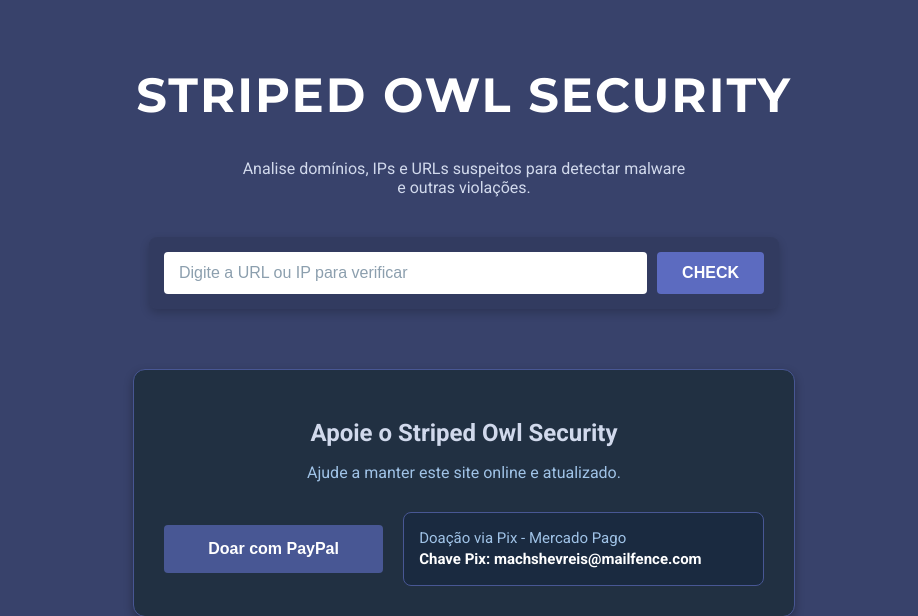
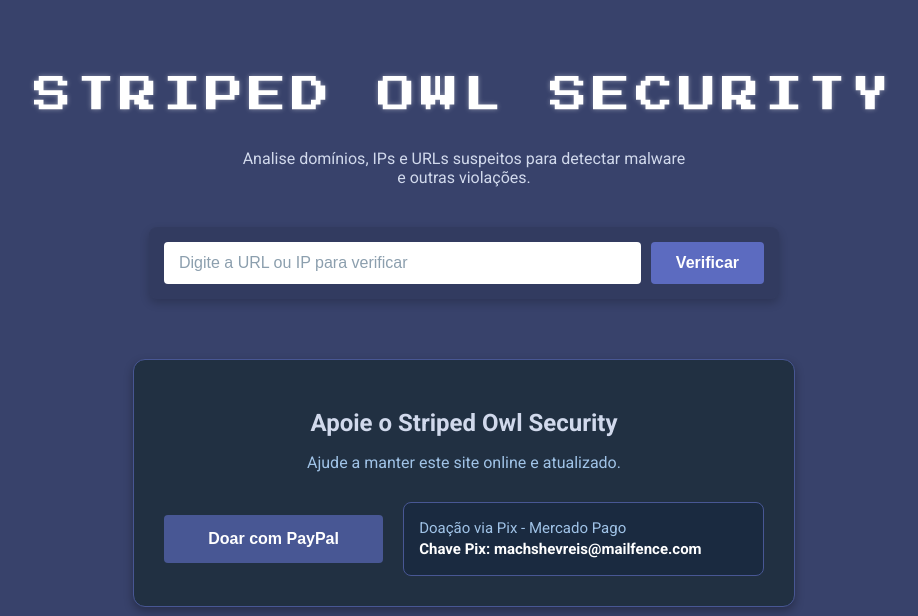
Before and after one commit to FFReis23/stripedowlsecurity, a Flask app: page / in a window 1280 px wide. Shown: the top 616 px of the page, without its empty margins (176-1094 px from the left). Run offline with Flask 3, Linux system fonts and the light colour scheme.

Commit message:
Update index.html

```diff
--- a/templates/index.html
+++ b/templates/index.html
@@ -5,7 +5,7 @@
     <meta name="viewport" content="width=device-width, initial-scale=1" />
     <title>Striped Owl Security</title>
 
-    <link href="https://fonts.googleapis.com/css2?family=Montserrat:wght@700&family=Roboto:wght@400;700&display=swap" rel="stylesheet">
+    <link href="https://fonts.googleapis.com/css2?family=Press+Start+2P&family=Roboto:wght@400;700&display=swap" rel="stylesheet">
 
     <style>
         /* Cor de fundo principal: Azul/Roxo Escuro da imagem */
@@ -29,25 +29,27 @@
             padding: 40px 20px;
         }
 
-        /* --- Seção de Título e Busca (Adaptada ao novo esquema de cores) --- */
+        /* --- Seção de Título e Busca --- */
         .header {
             text-align: center;
             margin-bottom: 25px;
         }
 
         h1 {
-            font-family: 'Montserrat', sans-serif;
-            font-size: 48px;
-            font-weight: 700;
-            /* Cor do título (mantido branco ou levemente claro) */
+            /* ESTILO HACKER APLICADO AQUI */
+            font-family: 'Press Start 2P', cursive;
+            font-size: 38px; /* Ajustado para a fonte Press Start 2P */
+            font-weight: 400;
+            /* Cor do título mantida branca */
             color: #ffffff;
-            letter-spacing: 2px;
+            letter-spacing: 5px; /* Aumentado o espaçamento */
             margin: 0;
+            text-shadow: 0 0 5px rgba(255, 255, 255, 0.4); /* Leve brilho branco */
         }
 
         .description-phrase {
             font-size: 16px;
-            color: #d1d9ec; /* Azul muito claro para o texto */
+            color: #d1d9ec;
             margin-top: 10px;
             margin-bottom: 40px;
             max-width: 450px;
@@ -57,9 +59,8 @@
         .search-container {
             max-width: 600px;
             width: 100%;
-            /* Fundo da barra de busca (quase transparente ou cinza sutil) */
             background-color: rgba(0, 0, 0, 0.1);
-            padding: 15px; /* Reduzido o padding para ficar mais compacto */
+            padding: 15px;
             border-radius: 8px;
             box-shadow: 0 4px 10px rgba(0, 0, 0, 0.2);
             display: flex;
@@ -70,14 +71,13 @@
         input[type="text"] {
             flex-grow: 1;
             padding: 12px 15px;
-            /* Cor de fundo branca do input da imagem */
             background-color: #ffffff;
             color: #333;
             border: none;
             border-radius: 4px;
             font-size: 16px;
             outline: none;
-            text-align: left; /* Alinhamento padrão da URL */
+            text-align: left;
         }
 
         input[type="text"]::placeholder {
@@ -87,7 +87,7 @@
         button {
             padding: 12px 25px;
             border: none;
-            /* Cor do botão "CHECK" da imagem (Azul/Roxo escuro) */
+            /* Cor do botão (Azul/Roxo escuro) */
             background-color: #5c6bc0;
             color: white;
             border-radius: 4px;
@@ -101,17 +101,16 @@
             background-color: #485794;
         }
 
-        /* --- Seção de Doação (Cores Adaptadas) --- */
+        /* --- Seção de Doação --- */
         .donation-section {
             margin-top: 60px;
-            /* Fundo da doação mais escuro para destaque */
             background-color: #213042;
             border-radius: 12px;
             padding: 30px;
             width: 100%;
             max-width: 600px;
             box-shadow: 0 4px 10px rgba(0, 0, 0, 0.3);
-            border: 1px solid #485794; /* Borda sutil */
+            border: 1px solid #485794;
         }
 
         .donation-title {
@@ -147,7 +146,7 @@
         }
 
         .paypal-box button {
-            background-color: #485794; /* Azul/Roxo do botão da busca */
+            background-color: #485794;
             color: white;
             padding: 15px 20px;
             border-radius: 4px;
@@ -166,7 +165,7 @@
             padding: 15px;
             flex: 1.5;
             min-width: 250px;
-            border: 1px solid #485794; /* Borda sutil */
+            border: 1px solid #485794;
             color: #a0c3e7;
             display: flex;
             flex-direction: column;
@@ -199,6 +198,9 @@
 
         /* Adaptação para telas menores */
         @media (max-width: 650px) {
+            h1 {
+                font-size: 28px;
+            }
             .search-container {
                 flex-direction: column;
                 padding: 20px;
@@ -228,7 +230,7 @@
 
         <div class="search-container">
             <input type="text" name="url" placeholder="Digite a URL ou IP para verificar" required>
-            <button type="submit">CHECK</button>
+            <button type="submit">Verificar</button>
         </div>
 
         <div class="donation-section">
```
